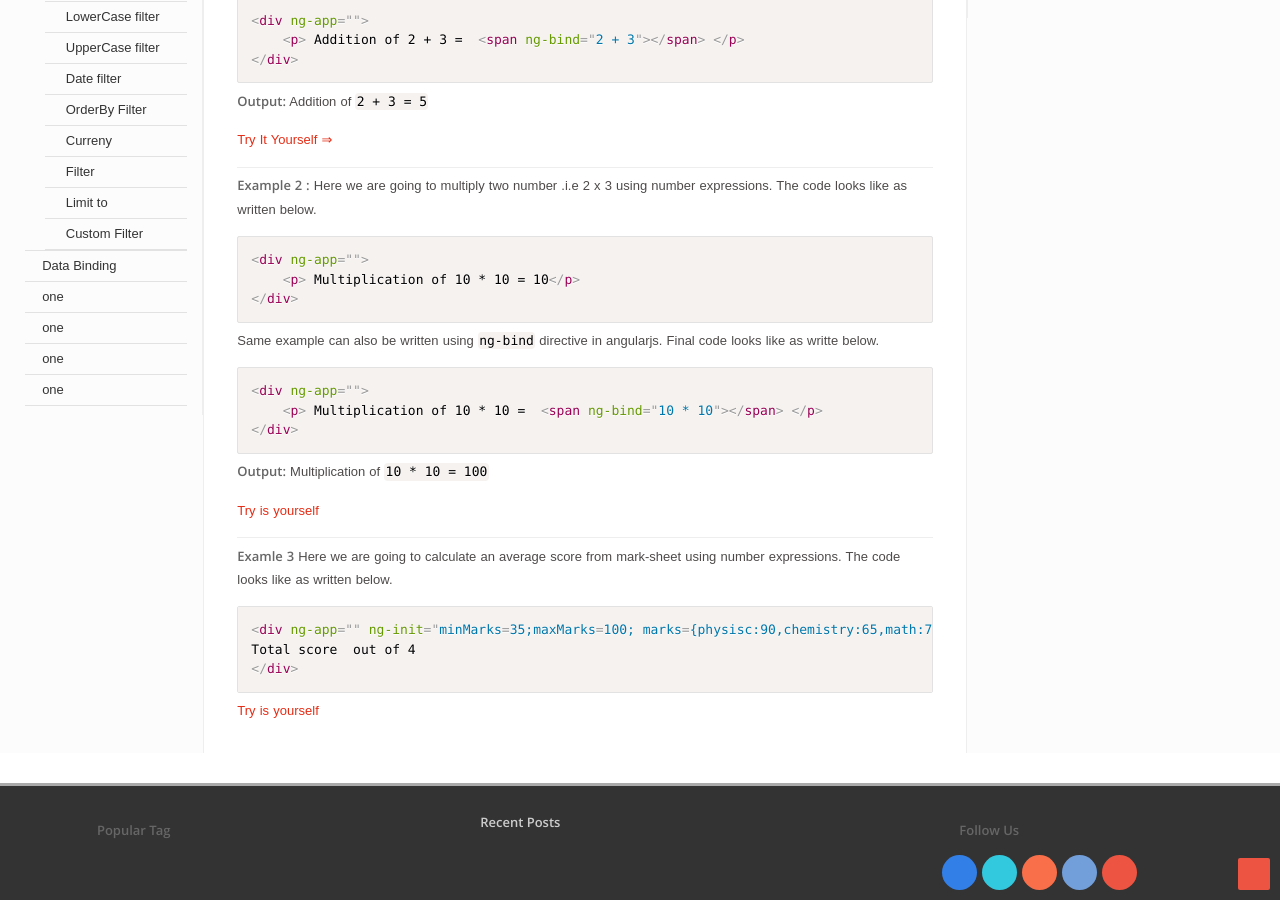
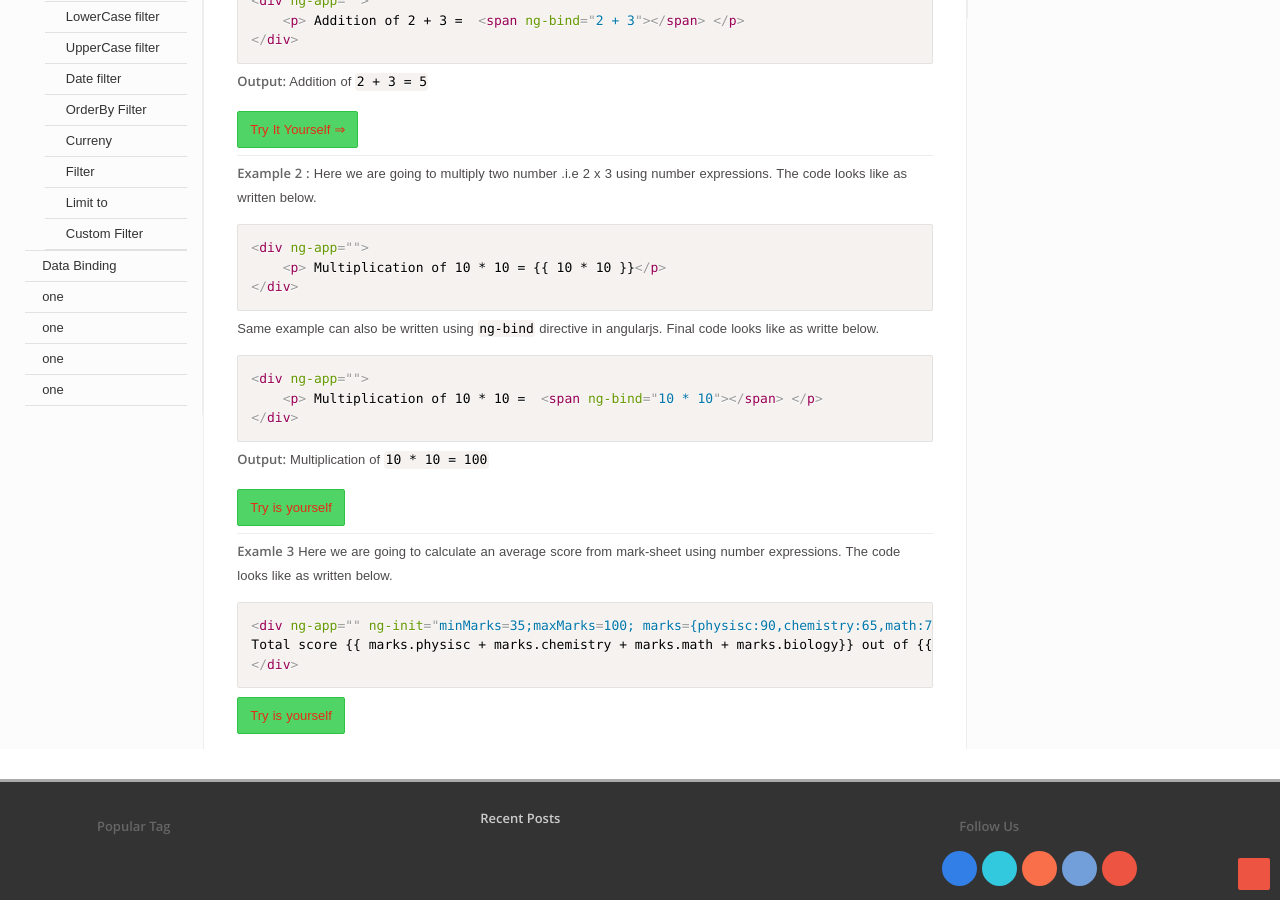
Before and after one commit to angular4pro/angular4pro.github.io, a Jekyll site: the page built from _posts/2017-09-21-number-expressions-angularjs.md, in a window 1280 px wide and 900 px high, scrolled down 844 px. Built offline with Jekyll 4.4.1, drawn with Linux system fonts in a browser that asks for light colours; some web fonts are replaced.

Commit message:
Update 2017-09-21-number-expressions-angularjs.md

````diff
--- a/_posts/2017-09-21-number-expressions-angularjs.md
+++ b/_posts/2017-09-21-number-expressions-angularjs.md
@@ -19,8 +19,7 @@ Number expression as same as the javascript number expression. In short, if any
 **Example 1 :**
 Here we are going to add two number .i.e 2 + 3 using number expressions. The code looks like as written below.
 
-```html
-{% raw %}
+```html {% raw %}
 <div ng-app="">
 	<p> Addition of 2 + 3 = {{ 2 + 3 }}</p>
 </div>
@@ -37,17 +36,18 @@ Same example can also be written using `ng-bind` directive in angularjs. Final c
 ```
 **Output:** Addition of `2 + 3 = 5`
 
-[Try It Yourself ⇒](https://angular4pro.com/demos/editor.html?f=demo&i=105){: btn btn-success btn-green}
+{: .btn .btn-success .btn-green}
+[Try It Yourself ⇒](https://angular4pro.com/demos/editor.html?f=demo&i=105)
 
 ---
 **Example 2 :**
 Here we are going to multiply two number .i.e 2 x 3 using number expressions. The code looks like as written below.
 
 
-```html
+```html {% raw %}
 <div ng-app="">
 	<p> Multiplication of 10 * 10 = {{ 10 * 10 }}</p>
-</div>
+</div> {% endraw %}
 ```
 
 Same example can also be written using `ng-bind` directive in angularjs. Final code looks like as writte below.
@@ -59,16 +59,18 @@ Same example can also be written using `ng-bind` directive in angularjs. Final c
 ```
 **Output:** Multiplication of `10 * 10 = 100`
 
-[Try is yourself](https://angular4pro.com/demos/editor.html?f=demo&i=106){: btn btn-success btn-green}
+{: .btn .btn-success .btn-green}
+[Try is yourself](https://angular4pro.com/demos/editor.html?f=demo&i=106)
 
 ---
 **Examle 3**
 Here we are going to calculate an average score from mark-sheet using number expressions. The code looks like as written below.
 
-```html
+```html {% raw %}
 <div ng-app="" ng-init="minMarks=35;maxMarks=100; marks={physisc:90,chemistry:65,math:75,biology:80}">
 Total score {{ marks.physisc + marks.chemistry + marks.math + marks.biology}} out of {{ 4 * maxMarks}}
-</div>
+</div> {% endraw %}
 ```
 
-[Try is yourself](https://angular4pro.com/demos/editor.html?f=demo&i=107){: btn btn-success btn-green}
+{: .btn .btn-success .btn-green}
+[Try is yourself](https://angular4pro.com/demos/editor.html?f=demo&i=107)
````
